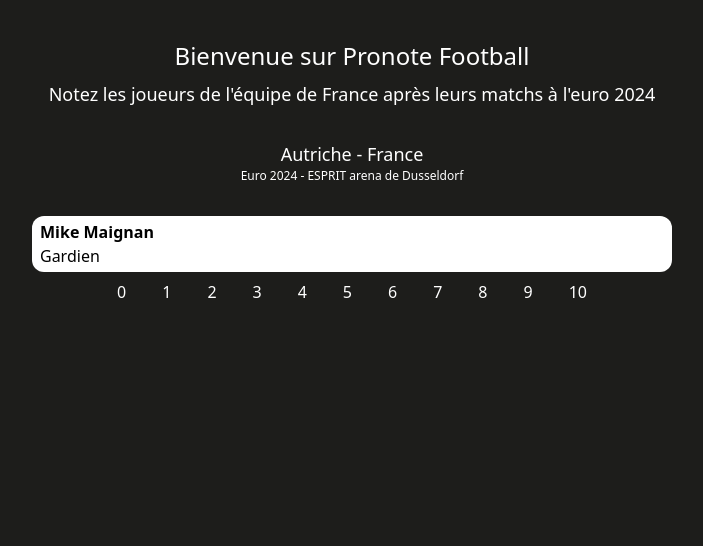
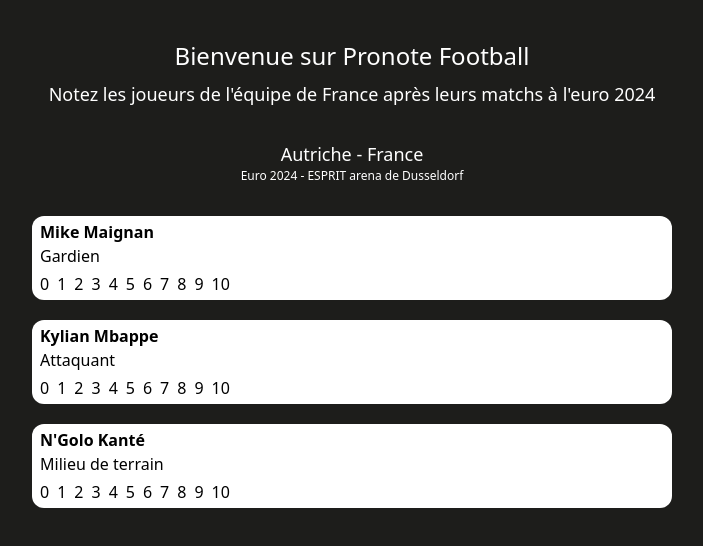
Before and after one commit to albertcodejs/pronote-football, a Nuxt app: page / in a window 1280 px wide. Shown: the top 546 px of the page, without its empty margins (288-991 px from the left). Built offline with nearby package versions, Linux system fonts and the light colour scheme.

Commit message:
feat list rendering players

```diff
--- a/pages/index.vue
+++ b/pages/index.vue
@@ -1,37 +1,54 @@
-<script>
+<script setup lang="ts">
 const players = [
   {
     firstname: "Mike",
     name: "Maignan",
     position: "Gardien",
   },
+  {
+    firstname: "Kylian",
+    name: "Mbappe",
+    position: "Attaquant",
+  },
+  {
+    firstname: "N'Golo",
+    name: "Kanté",
+    position: "Milieu de terrain",
+  },
 ];
-console.log("players:", players);
+console.log("players", players);
 </script>
 
 <template>
   <div class="text-center text-white pt-10">
+    <div class="mb-8">
       <h1 class="text-white text-2xl pb-2">Bienvenue sur Pronote Football</h1>
       <h2 class="text-white text-lg">
         Notez les joueurs de l'équipe de France après leurs matchs à l'euro 2024
       </h2>
       <h3 class="text-lg mt-8">Autriche - France</h3>
       <h4 class="text-xs">Euro 2024 - ESPRIT arena de Dusseldorf</h4>
-    <div class="bg-white w-1/2 h-14 mx-auto rounded-xl mt-8">
-      <h3 class="text-start ml-2 pt-1 text-black font-bold">Mike Maignan</h3>
-      <p class="text-start ml-2 text-black">Gardien</p>
-      <div class="pt-1">
-        <button class="text-white py-2 px-4">0</button>
-        <button class="text-white py-2 px-4 ml-1">1</button>
-        <button class="text-white py-2 px-4 ml-1">2</button>
-        <button class="text-white py-2 px-4 ml-1">3</button>
-        <button class="text-white py-2 px-4 ml-1">4</button>
-        <button class="text-white py-2 px-4 ml-1">5</button>
-        <button class="text-white py-2 px-4 ml-1">6</button>
-        <button class="text-white py-2 px-4 ml-1">7</button>
-        <button class="text-white py-2 px-4 ml-1">8</button>
-        <button class="text-white py-2 px-4 ml-1">9</button>
-        <button class="text-white py-2 px-4 ml-1">10</button>
+    </div>
+    <div
+      class="w-1/2 h-34 bg-white rounded-xl mx-auto mt-5 overflow-hidden"
+      v-for="player in players"
+    >
+      <h3 class="text-start ml-2 pt-1 text-black font-bold">
+        {{ player.firstname }} {{ player.name }}
+      </h3>
+      <p class="text-start ml-2 text-black">{{ player.position }}</p>
+      <div class="text-start ml-1">
+        <button class="text-black py-1 px-1">0</button>
+        <button class="text-black py-1 px-1">1</button>
+        <button class="text-black py-1 px-1">2</button>
+        <button class="text-black py-1 px-1">3</button>
+        <button class="text-black py-1 px-1">4</button>
+        <button class="text-black py-1 px-1">5</button>
+        <button class="text-black py-1 px-1">6</button>
+        <button class="text-black py-1 px-1">7</button>
+        <button class="text-black py-1 px-1">8</button>
+        <button class="text-black py-1 px-1">9</button>
+        <button class="text-black py-1 px-1">10</button>
       </div>
     </div>
   </div>
```
Lines whose indentation alone changed are shown as unchanged.
